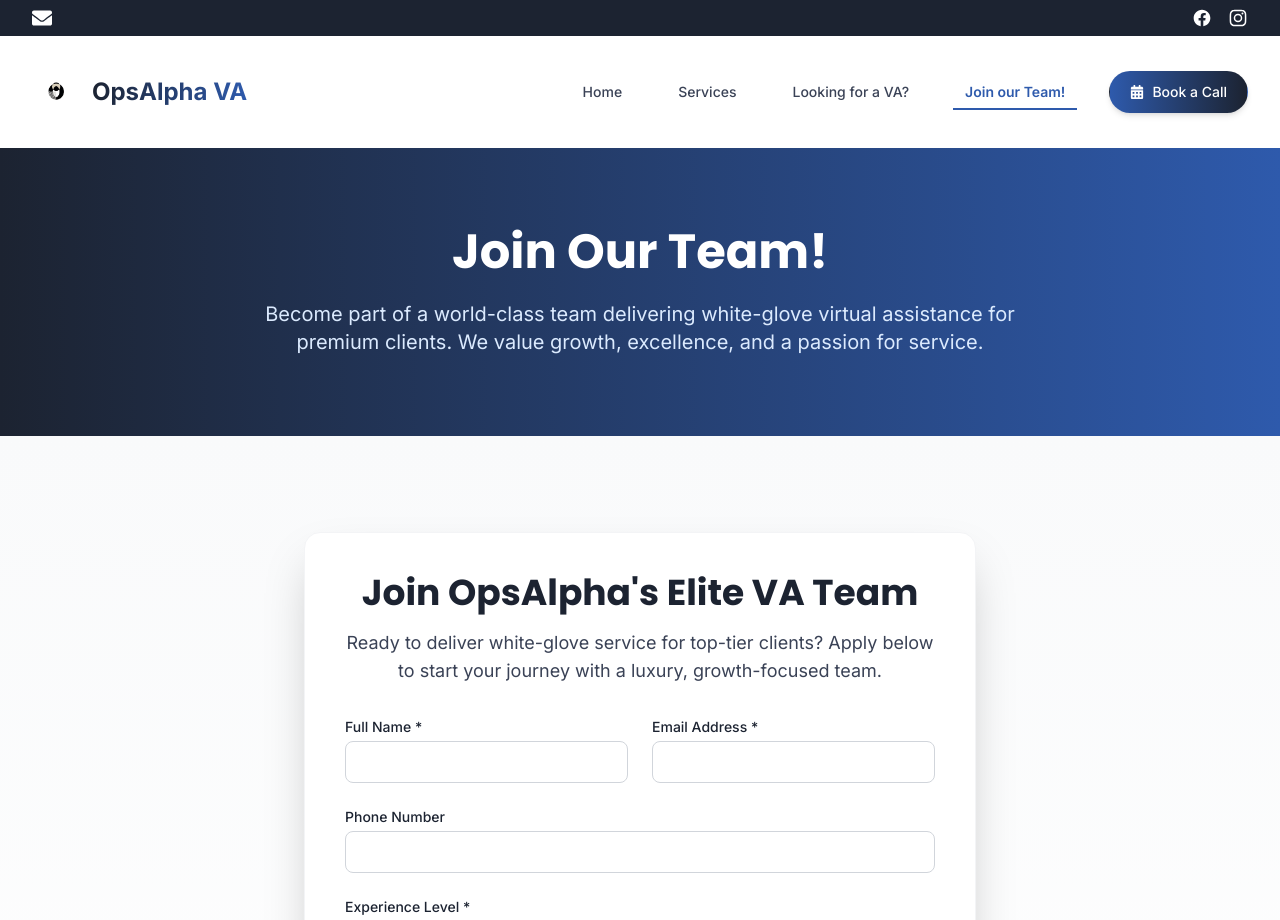
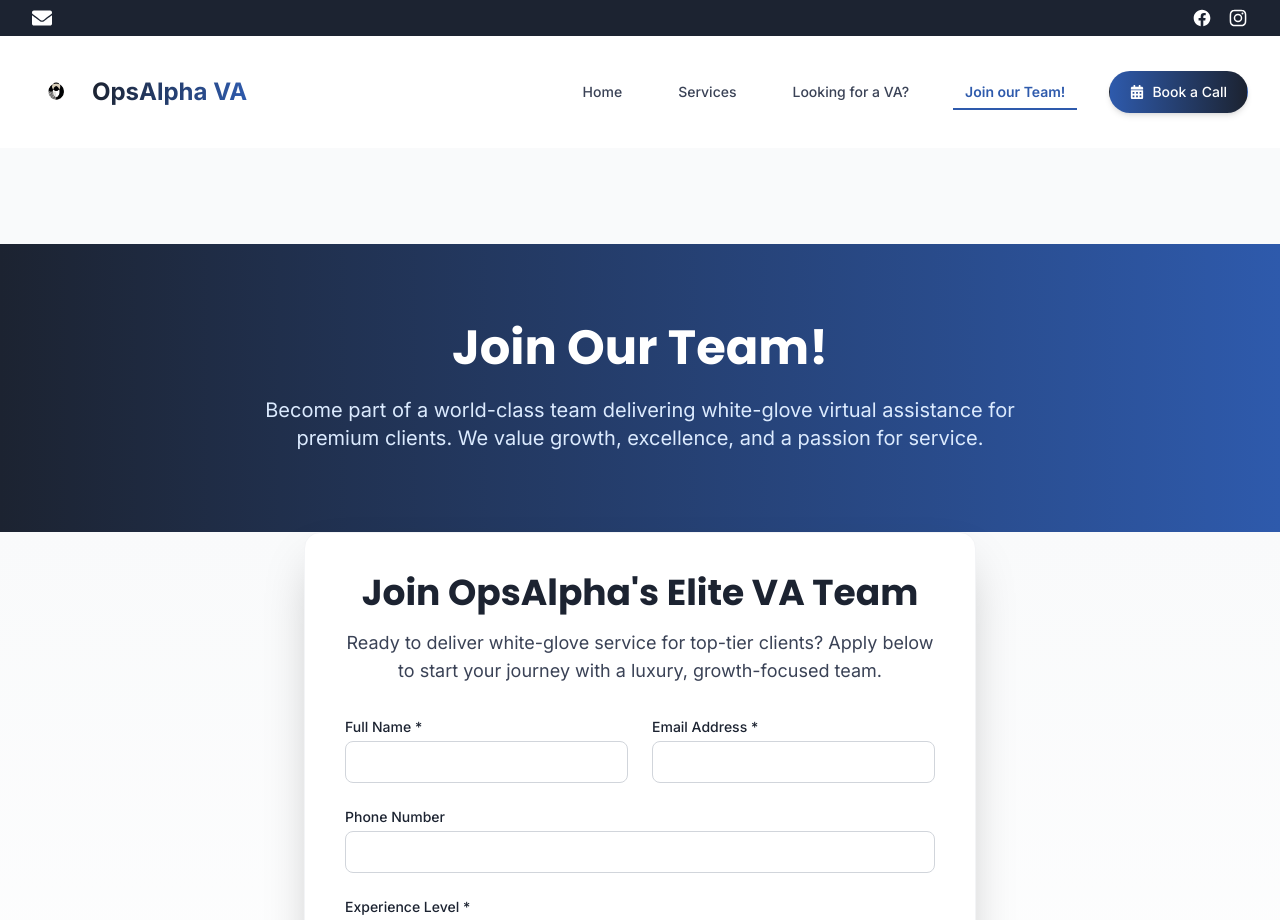
Before and after one commit to RonJimena-Dev/AssistlyVA, a Next.js app: page /join-us in a window 1280 px wide. Shown: the top 920 px of the page. Built offline with nearby package versions, Linux system fonts and the light colour scheme.

Commit message:
change in services

```diff
--- a/src/app/join-us/page.tsx
+++ b/src/app/join-us/page.tsx
@@ -23,7 +23,7 @@
   };
 
   return (
-    <>
+    <div className="pt-24 pb-16 bg-gray-50 min-h-screen">
       {/* Luxury Header Section */}
       <div className="bg-gradient-to-r from-[#1C2331] to-[#2E5AAC] text-white py-20">
         <div className="max-w-7xl mx-auto px-4 sm:px-6 lg:px-8 text-center">
@@ -33,7 +33,7 @@
           </p>
         </div>
       </div>
-      <section className="min-h-screen bg-gradient-to-b from-gray-50 to-white py-24">
+      <section className="bg-gradient-to-b from-gray-50 to-white">
       <div className="max-w-2xl mx-auto bg-white rounded-2xl shadow-2xl p-10 border border-gray-100">
         <h1 className="text-4xl font-bold text-[#1C2331] mb-4 text-center font-poppins">Join OpsAlpha&apos;s Elite VA Team</h1>
         <p className="text-lg text-[#3A4256] mb-8 text-center">Ready to deliver white-glove service for top-tier clients? Apply below to start your journey with a luxury, growth-focused team.</p>
@@ -71,6 +71,6 @@
         </form>
       </div>
     </section>
-    </>
+    </div>
   );
 }
```
